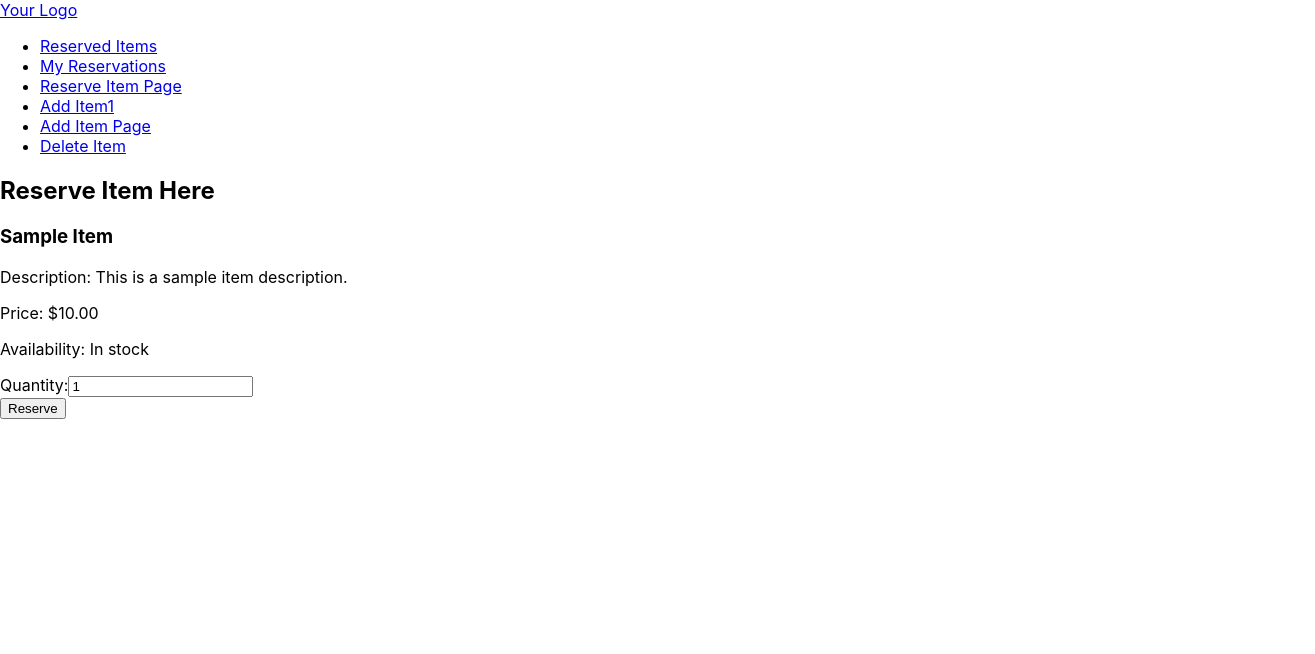
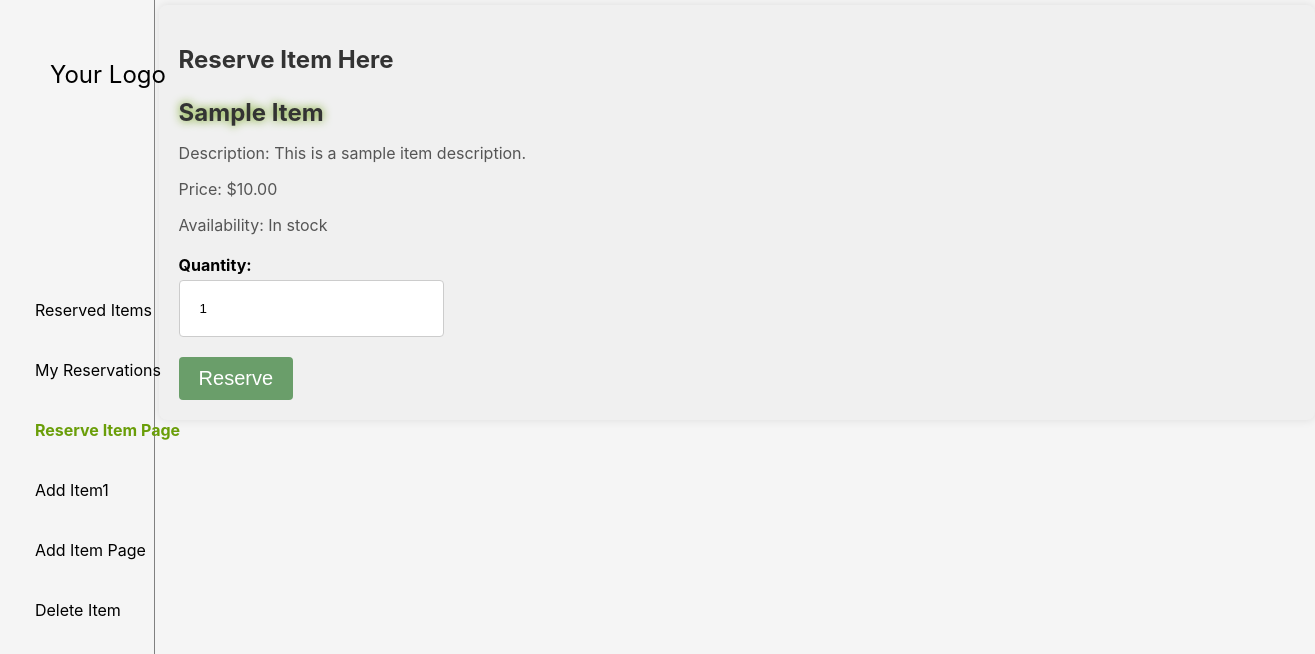
Before and after one commit to BHObserver/Rent-a-Car, a React (Create React App) app: page /reserve-item in a window 1280 px wide. Shown: the top 654 px of the page, 1315 px wide, since content can reach past the window. Built offline with nearby package versions, Linux system fonts and the light colour scheme.

Commit message:
Add styles to built files

```diff
--- a/src/App.css
+++ b/src/App.css
@@ -1,38 +1,206 @@
-.App {
-  text-align: center;
+body {
+  background-color: whitesmoke;
 }
 
-.App-logo {
-  height: 40vmin;
-  pointer-events: none;
+html, body {
+  margin: 0;
+  padding: 0;
 }
 
-@media (prefers-reduced-motion: no-preference) {
-  .App-logo {
-    animation: App-logo-spin infinite 20s linear;
-  }
+/* Sidebar.css */
+.sidebar {
+  display: flex;
+  flex-direction: column;
+  background-color: whitesmoke;
+  width: 200px;
+  height: 100%;
+  position: fixed;
+  top: 0px;
+  left: 0px;
+  overflow: auto;
+  width: 12%;
+  border-right: 1px solid gray;
 }
 
-.App-header {
-  background-color: #282c34;
-  min-height: 100vh;
+.navigation {
   display: flex;
   flex-direction: column;
+  justify-content: center;
   align-items: center;
-  justify-content: center;
-  font-size: calc(10px + 2vmin);
-  color: white;
+  width: 215px;
+  position: fixed;
+  top: 35%;
+  left: 0;
 }
 
-.App-link {
-  color: #61dafb;
+.sidebar a {
+  text-decoration: none;
+  color: black;
+  display: block;
 }
 
-@keyframes App-logo-spin {
-  from {
-    transform: rotate(0deg);
-  }
-  to {
-    transform: rotate(360deg);
-  }
+.navigation > ul {
+  list-style-type: none;
+  margin: 0;
+  padding: 0;
 }
+
+.navigation > ul > li > a {
+  padding: 20px;
+}
+
+.navigation > ul > li > a:hover {
+  background-color: #6a9e09;
+  color: #f8f9f9;
+}
+
+.navigation li:last-child {
+  border: none;
+}
+
+.contents {
+  margin-left: 12%;
+  padding: 5px;
+}
+
+.logo {
+  font-size: 24px;
+  text-decoration: none;
+  padding: 20px 50px 0;
+  display: flex;
+  flex-direction: column;
+  justify-content: center;
+  align-items: center;
+  width: 215px;
+  position: fixed;
+  top: 5%;
+  left: 0;
+}
+
+/* src/components/AddItemPage.css */
+.add-item-page {
+  background-color: #f0f0f0;
+  padding: 20px;
+  border-radius: 8px;
+  box-shadow: 0px 0px 10px rgba(0, 0, 0, 0.1);
+}
+
+.add-item-page h2 {
+  color: #333;
+  margin-bottom: 20px;
+}
+
+.form-group {
+  margin-bottom: 20px;
+}
+
+.form-group label {
+  display: block;
+  font-weight: bold;
+  margin-bottom: 5px;
+}
+
+.form-group input,
+.form-group textarea {
+  width: 40%;
+  padding: 10px;
+  border: 1px solid #ccc;
+  border-radius: 4px;
+}
+
+.form-group textarea {
+  height: 100px; /* Adjust height as needed */
+}
+
+button[type="submit"] {
+  background-color: #6a9e6a;
+  color: #fff;
+  border: none;
+  border-radius: 4px;
+  padding: 10px 20px;
+  cursor: pointer;
+  font-size: 20px;
+}
+
+button[type="submit"]:hover {
+  background-color: #6a9e09;
+}
+
+
+/* ReserveItemPage.css */
+.reserve-item-page {
+  background-color: #f0f0f0;
+  padding: 20px;
+  border-radius: 8px;
+  width: 100%;
+  box-shadow: 0px 0px 10px rgba(0, 0, 0, 0.1);
+}
+
+.sample-item {
+  text-shadow: 0px 0px 10px #6a9e09;
+}
+
+/* src/components/ReserveItemPage.css */
+.reserve-item-page {
+  background-color: #f0f0f0;
+  padding: 20px;
+  border-radius: 8px;
+  box-shadow: 0px 0px 10px rgba(0, 0, 0, 0.1);
+}
+
+.reserve-item-page h2 {
+  color: #333;
+  margin-bottom: 20px;
+}
+
+.item-details {
+  margin-bottom: 20px;
+}
+
+.item-details h3 {
+  color: #333;
+  font-size: 24px;
+  margin-bottom: 10px;
+}
+
+.item-details p {
+  color: #555;
+  font-size: 16px;
+  margin-bottom: 5px;
+}
+
+.reserve-item-page form {
+  margin-top: 20px;
+}
+
+.reserve-item-page .form-group label {
+  display: block;
+  font-weight: bold;
+  margin-bottom: 5px;
+}
+
+.reserve-item-page .form-group input[type="number"],
+.reserve-item-page .form-group input[type="text"] {
+  width: 20%;
+  padding: 20px;
+  border: 1px solid #ccc;
+  border-radius: 4px;
+}
+
+.reserve-item-page button[type="submit"] {
+  background-color: #6a9e6a;
+  color: #fff;
+  border: none;
+  border-radius: 4px;
+  padding: 10px 20px;
+  cursor: pointer;
+}
+
+.reserve-item-page button[type="submit"]:hover {
+  background-color: #6a9e09;
+}
+
+.nav-link.active {
+  color: #6a9e09;
+  font-weight: bold;
+}
```
